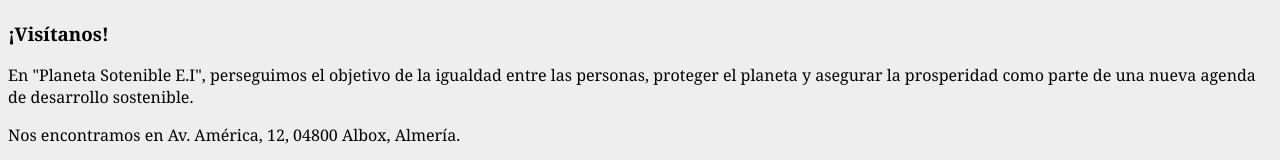
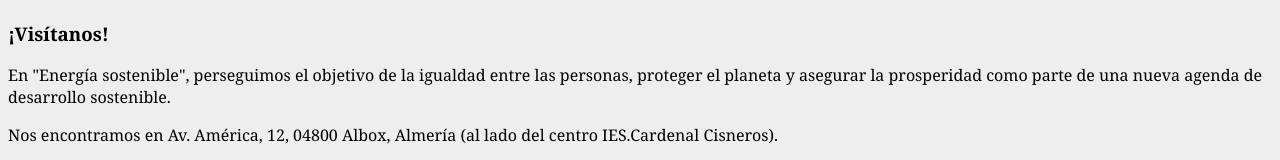
Before and after one commit to edurtra0110/trabajo-tic-en-equipo, a plain HTML site: page nosotros.html in a window 1280 px wide. Shown: the part 1007-1167 px from the top of the page. Drawn offline with Linux system fonts and the light colour scheme; grey boxes are pictures that could not be loaded.

Commit message:
Update nosotros.html

```diff
--- a/nosotros.html
+++ b/nosotros.html
@@ -40,9 +40,9 @@
 
             <h3>¡Visítanos!</h3>
 
-                    <p>En "Planeta Sotenible E.I", perseguimos el objetivo de la igualdad entre las personas, proteger el planeta y asegurar la prosperidad como parte de una nueva agenda de desarrollo sostenible.</p>
+                    <p>En "Energía sostenible", perseguimos el objetivo de la igualdad entre las personas, proteger el planeta y asegurar la prosperidad como parte de una nueva agenda de desarrollo sostenible.</p>
 
-                    <p>Nos encontramos en Av. América, 12, 04800 Albox, Almería.</p>
+                    <p>Nos encontramos en Av. América, 12, 04800 Albox, Almería (al lado del centro IES.Cardenal Cisneros).</p>
                     <div class="centrado">
                         <iframe src="https://www.google.com/maps/embed?pb=!1m18!1m12!1m3!1d3170.2444678303605!2d-2.1437517247148095!3d37.38405047208635!2m3!1f0!2f0!3f0!3m2!1i1024!2i768!4f13.1!3m3!1m2!1s0xd653618cbf1acf3%3A0xe4a7dc52a33b957!2sInstituto%20de%20Educaci%C3%B3n%20Secundaria%20Ies%20Cardenal%20Cisneros!5e0!3m2!1ses!2ses!4v1702927961860!5m2!1ses!2ses" width="600" height="450" style="border:0;" allowfullscreen="" loading="lazy" referrerpolicy="no-referrer-when-downgrade"></iframe>
                     </div>
```
